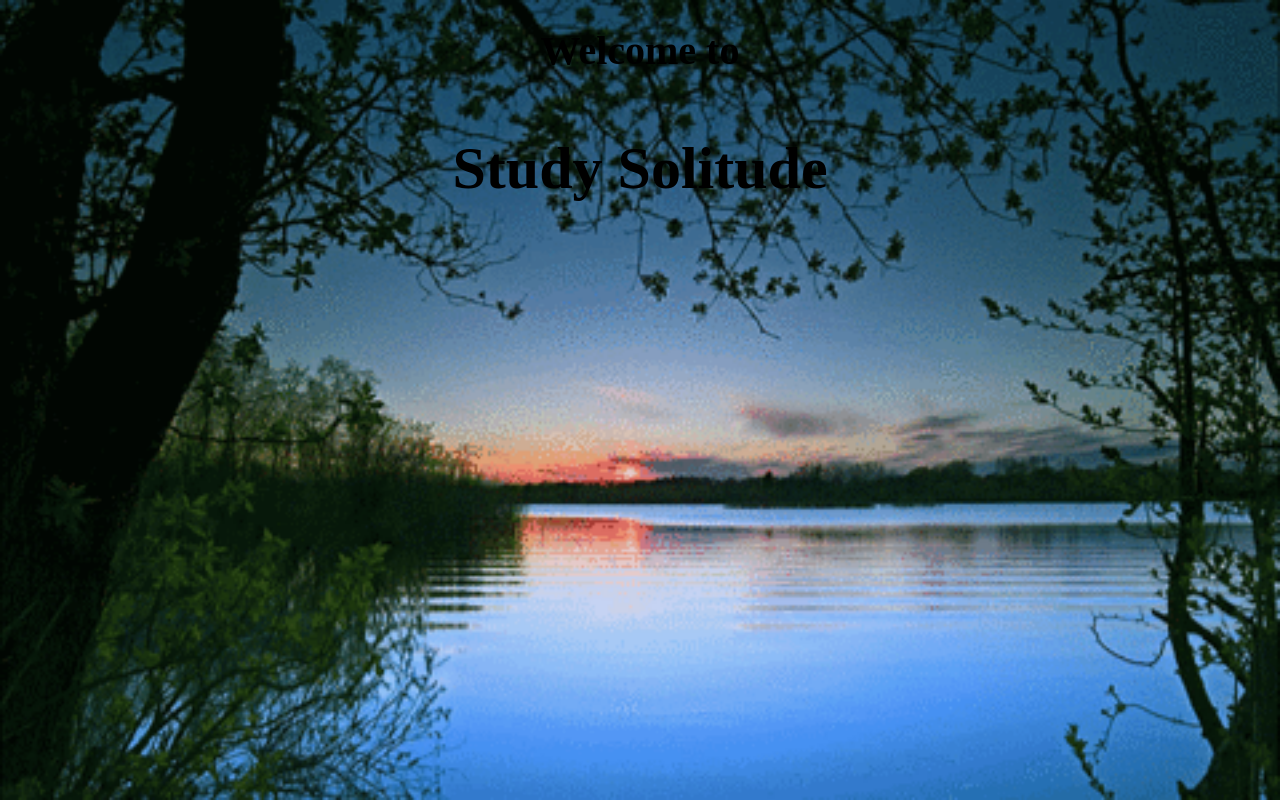
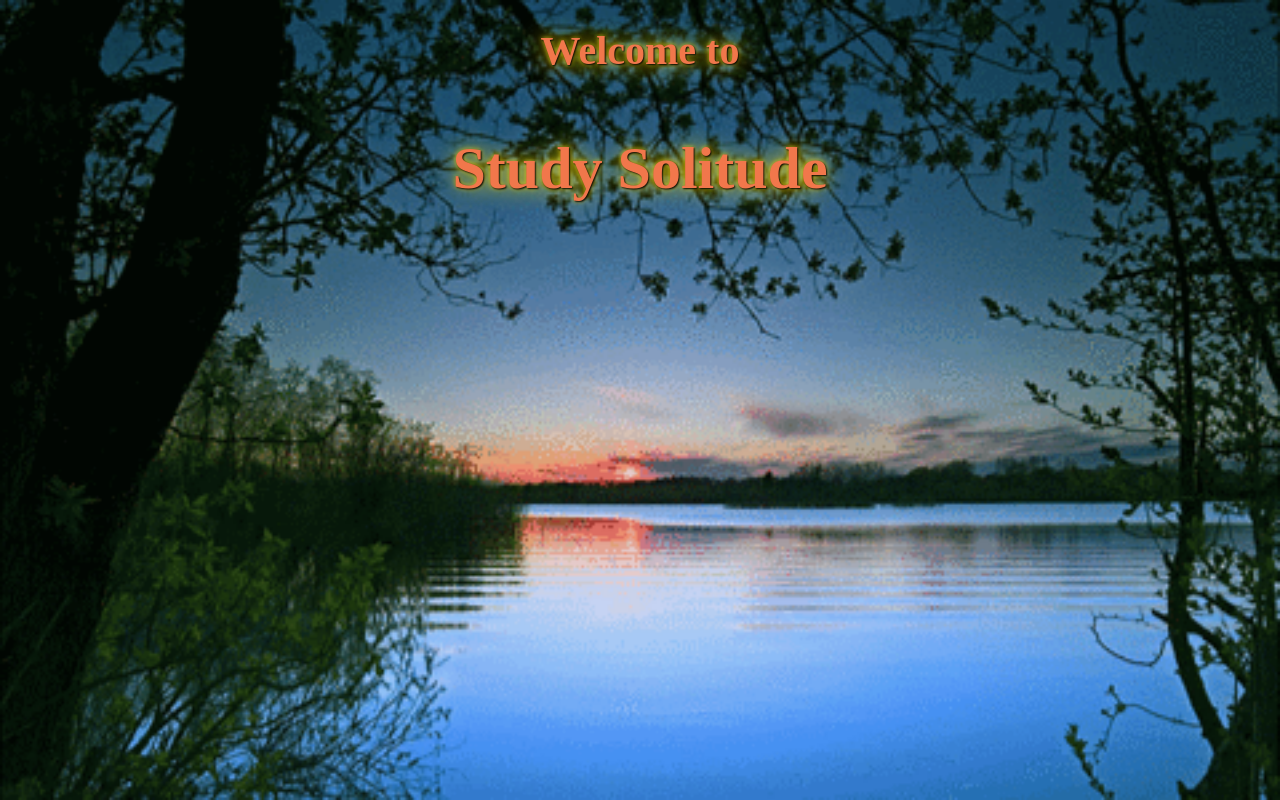
Before and after one commit to Bifeobu/Ifeobu_Beverly_StudyApp_Capstone, a React (Vite) app: page / in a window 1280 px wide. Built offline with nearby package versions, Linux system fonts and the light colour scheme; a web font is replaced by a local one.

Commit message:
homepage css

```diff
--- a/src/components/pages/home/Homepage.css
+++ b/src/components/pages/home/Homepage.css
@@ -14,6 +14,8 @@
 }
 
 .title{
+    color:rgb(241, 119, 75);
+    text-shadow: 1px 1px 2px black, 0 0 25px rgb(255, 226, 3), 0 0 5px rgb(220, 198, 31);
     font-family: 'Trade Winds';
     font-size: 40px;
     text-align: center;
```
